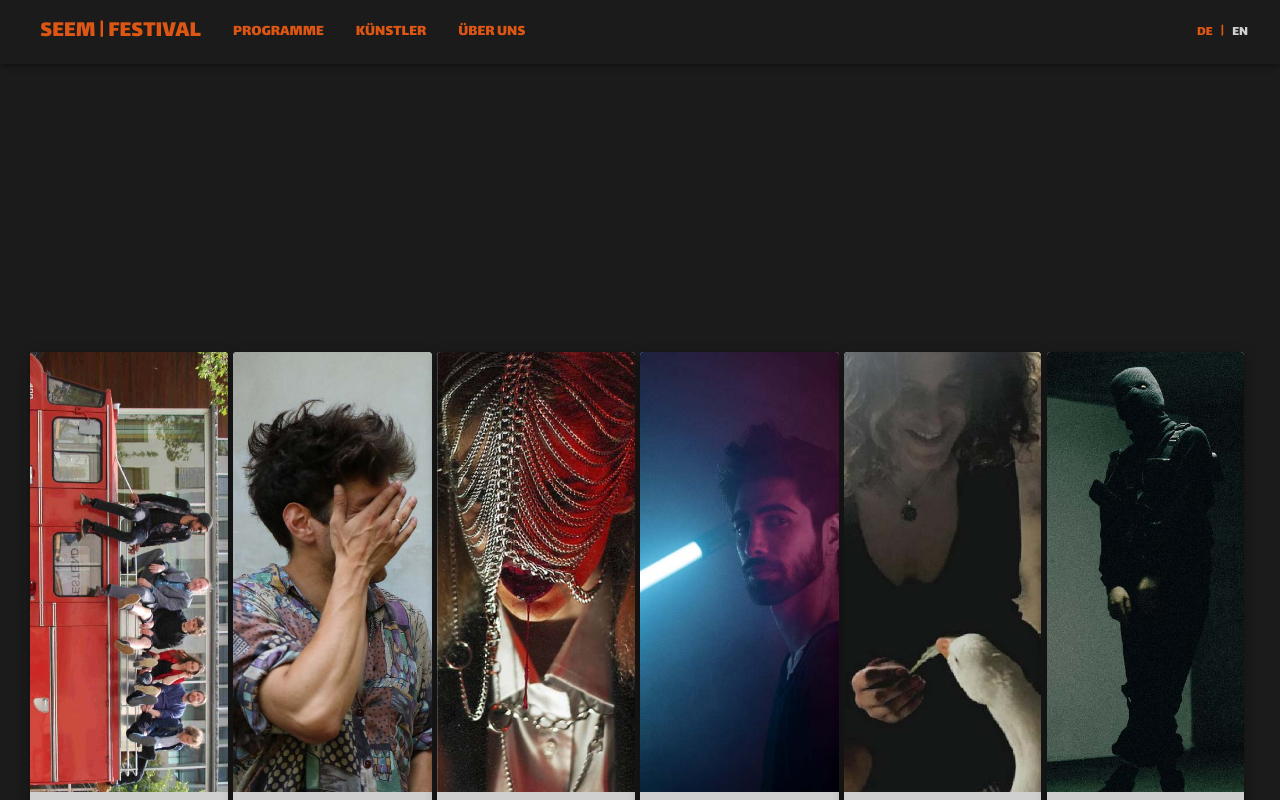
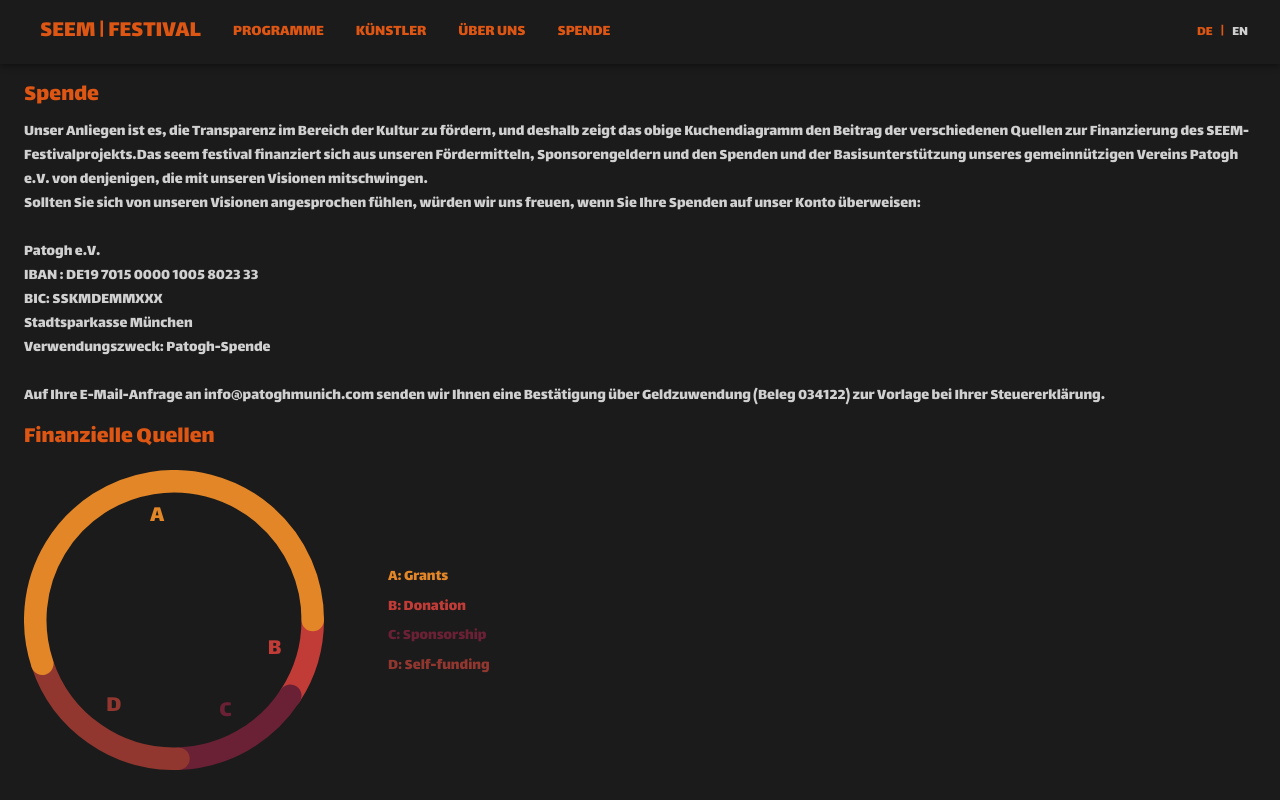
Before and after one commit to taranehn/seemfest, a React (Create React App) app: page /supportUs in a window 1280 px wide. Before the commit this address led to /. Shown: the top 800 px of the page. Built offline with nearby package versions, Linux system fonts and the light colour scheme.

Commit message:
Support us

```diff
--- a/package.json
+++ b/package.json
@@ -17,6 +17,7 @@
     "react-dom": "^17.0.2",
     "react-intl": "^5.20.12",
     "react-material-ui-carousel": "^2.3.5",
+    "react-minimal-pie-chart": "^8.2.0",
     "react-router-dom": "^5.3.0",
     "react-scripts": "4.0.3",
     "react-youtube": "^7.13.1",
--- /dev/null
+++ b/src/Pages/SupportUs.tsx
@@ -0,0 +1,90 @@
+import { Grid, Typography } from "@material-ui/core";
+import { makeStyles } from "@material-ui/core/styles";
+import { useIntl } from "react-intl";
+import Chart from "../components/Chart";
+
+const useStyles = makeStyles((theme) => ({
+  root: {
+    padding: theme.spacing(3),
+  },
+  icon: {
+    color: theme.palette.secondary.main,
+    padding: theme.spacing(0, 0.5, 0.5, 0),
+  },
+  title: {
+    margin: 0,
+    padding: theme.spacing(1, 2, 1, 0),
+  },
+  chart: {
+    padding: theme.spacing(10),
+    margin: theme.spacing(10),
+  },
+}));
+
+export default function SupportUs() {
+  const classes = useStyles();
+  const intl = useIntl();
+
+  return (
+    <Grid
+      className={classes.root}
+      container
+      spacing={2}
+      direction="column"
+      justifyContent="flex-start"
+      alignItems="flex-start"
+    >
+      <Grid item>
+        <Grid
+          container
+          direction="row"
+          justifyContent="flex-start"
+          spacing={0}
+          alignItems="center"
+        >
+          <Grid item>
+            <Typography
+              className={classes.title}
+              color="textSecondary"
+              gutterBottom
+              variant="h5"
+            >
+              {intl.formatMessage({ id: "support-us" })}
+            </Typography>
+          </Grid>
+        </Grid>
+        <Typography
+          color="textPrimary"
+          style={{ whiteSpace: "pre-line" }}
+          gutterBottom
+        >
+          {intl.formatMessage({ id: "support-des" })}
+        </Typography>
+
+        <Grid item>
+          <Grid
+            container
+            direction="column"
+            justifyContent="flex-start"
+            spacing={1}
+            alignItems="flex-start"
+          >
+            <Grid item>
+              <Typography
+                className={classes.title}
+                color="textSecondary"
+                gutterBottom
+                variant="h5"
+              >
+                {intl.formatMessage({ id: "chart-title" })}
+              </Typography>
+            </Grid>
+            <Grid item>
+              <Chart />
+            </Grid>
+          </Grid>
+        </Grid>
+      </Grid>
+    </Grid>
+  );
+}
--- a/src/Routing.js
+++ b/src/Routing.js
@@ -5,6 +5,7 @@
 import Artists from "./Pages/Artists";
 import AboutUs from "./Pages/AboutUs";
 import Impressum from "./Pages/Impressum";
+import SupportUs from "./Pages/SupportUs";
 
 export default function Routing() {
   return (
@@ -13,6 +14,7 @@
       <Route exact path="/programs" component={Programs} />
       <Route exact path="/programs" to="/festivalpass" component={Programs} />
       <Route exact path="/impressum" component={Impressum} />
+      <Route exact path="/supportUs" component={SupportUs} />
       <Route exact path="/artists" to="/embryo" component={Artists} />
       <Route exact path="/artists" to="/persian-empire" component={Artists} />
       <Route exact path="/artists" to="/roya" component={Artists} />
--- /dev/null
+++ b/src/components/Chart.tsx
@@ -0,0 +1,96 @@
+import { Grid, Typography } from "@mui/material";
+import { useIntl } from "react-intl";
+import { PieChart } from "react-minimal-pie-chart";
+
+export default function Chart() {
+  const intl = useIntl();
+
+  return (
+    <Grid
+      container
+      direction="row"
+      justifyContent="flex-start"
+      spacing={8}
+      alignItems="center"
+    >
+      <Grid item>
+        <PieChart
+          label={({ x, y, dx, dy, dataEntry }) => (
+            <text
+              style={{ fill: dataEntry.color, fontSize: "0.5rem" }}
+              x={x}
+              y={y}
+              dx={dx}
+              dy={dy}
+              dominant-baseline="central"
+              text-anchor="middle"
+            >
+              {dataEntry.title}
+            </text>
+          )}
+          center={[50, 50]}
+          data={[
+            {
+              color: "#C13C37",
+              title: "B",
+              value: 9,
+            },
+            {
+              color: "#6A2135",
+              title: "C",
+              value: 15,
+            },
+            {
+              color: "#91372f",
+              title: "D",
+              value: 20,
+            },
+            {
+              color: "#E38627",
+              title: "A",
+              value: 54,
+            },
+          ]}
+          labelPosition={70}
+          lengthAngle={360}
+          lineWidth={15}
+          paddingAngle={0}
+          radius={50}
+          rounded
+          startAngle={0}
+          viewBoxSize={[100, 100]}
+        />
+      </Grid>
+      <Grid item>
+        <Typography
+          color="textPrimary"
+          style={{ whiteSpace: "pre-line", color: "#E38627" }}
+          gutterBottom
+        >
+          A: {intl.formatMessage({ id: "grant" })}
+        </Typography>
+        <Typography
+          color="textPrimary"
+          style={{ whiteSpace: "pre-line", color: "#C13C37" }}
+          gutterBottom
+        >
+          B: {intl.formatMessage({ id: "donation" })}
+        </Typography>
+        <Typography
+          color="textPrimary"
+          style={{ whiteSpace: "pre-line", color: "#6A2135" }}
+          gutterBottom
+        >
+          C: {intl.formatMessage({ id: "sponsorship" })}
+        </Typography>
+        <Typography
+          color="textPrimary"
+          style={{ whiteSpace: "pre-line", color: "#91372f" }}
+          gutterBottom
+        >
+          D: {intl.formatMessage({ id: "self-funding" })}
+        </Typography>
+      </Grid>
+    </Grid>
+  );
+}
--- a/src/topbar/PagesList.tsx
+++ b/src/topbar/PagesList.tsx
@@ -11,6 +11,10 @@
     titleId: "about-us",
     link: "/aboutus",
   },
+  {
+    titleId: "support-us",
+    link: "/supportus",
+  },
 ];
 
 export default PagesList;
--- a/src/translation/de.json
+++ b/src/translation/de.json
@@ -66,5 +66,12 @@
   "the-seem": "Der*die SEEM",
   "seem-des": "Das Wort \"Seem\" bedeutet in Farsi allgemein Draht. Aufgrund des ambivalenten Charakters der persischen Sprache bedeutet es aber auch Kabel und Saite.\nAufgrund dieser facettenreichen Definition dieses einfachen Wortes, ist es in vielen Aspekten des Lebens präsent. Als Kabel erscheint es als ein unverzichtbarer Teil jeder urbanen Landschaft, als Saite fungiert es als Hauptträger des Klangs in den Instrumenten, und schließlich ist es als Draht der Hauptlieferant aller elektronischen Gerätschaften.\nAll dies gesagt, überspringen wir vielleicht das Nachdenken über \"Seem\" in unserem Alltag, wie auch über jeden Klang und jedes Geräusch und jeden unkonventionellen Klang im urbanen Leben.\nDer Schwerpunkt dieses Projektes ist es, diese Töne zum Leben zu erwecken und sie unter experimenteller, instrumentaler und elektrotechnischer Musik zu komponieren, wobei \"Seem\" eine entscheidende Rolle spielt.\nKurz gesagt, unser Festival ist ein Aufruf, den experimentellen Klang um uns herum zu respektieren, und in diesem Sinne ist es die Feier von Kabel, Saite und Draht gleichzeitig. Das heißt, es ist die Feier von \"Seem\".\nZu diesem Zweck haben wir unser Projekt \"Seem|Festival\" genannt.",
   "roody": "Roody",
-  "roody-des": "Roody ist eine 22-jährige MC oder wie sie sich selbst nennt - Rapkon, oder \"Rap-Macherin\" auf Farsi. Sie ist auch Produzentin und eine multidisziplinäre Künstlerin aus dem Westen Teherans und begann im Alter von 15 Jahren zu rappen. 2019 erschien zunächst ihre Debütsingle \"Tehran\";, die 2020 zu ihrem Debütalbum \"Cellul\" führte.\nNach einer Reihe von Single-Veröffentlichungen und Kollaborationen hat sie kürzlich ihr neues Instrumentalalbum \"Dar Shahr\" veröffentlicht und sich damit als eine der vielversprechendsten weiblichen Hip-Hop-Künstlerinnen der zeitgenössischen iranischen Musikszene etabliert."
+  "roody-des": "Roody ist eine 22-jährige MC oder wie sie sich selbst nennt - Rapkon, oder \"Rap-Macherin\" auf Farsi. Sie ist auch Produzentin und eine multidisziplinäre Künstlerin aus dem Westen Teherans und begann im Alter von 15 Jahren zu rappen. 2019 erschien zunächst ihre Debütsingle \"Tehran\";, die 2020 zu ihrem Debütalbum \"Cellul\" führte.\nNach einer Reihe von Single-Veröffentlichungen und Kollaborationen hat sie kürzlich ihr neues Instrumentalalbum \"Dar Shahr\" veröffentlicht und sich damit als eine der vielversprechendsten weiblichen Hip-Hop-Künstlerinnen der zeitgenössischen iranischen Musikszene etabliert.",
+  "support-us": "Spende",
+  "support-des": "Unser Anliegen ist es, die Transparenz im Bereich der Kultur zu fördern, und deshalb zeigt das obige Kuchendiagramm den Beitrag der verschiedenen Quellen zur Finanzierung des SEEM-Festivalprojekts.Das seem festival finanziert sich aus unseren Fördermitteln, Sponsorengeldern und den Spenden und der Basisunterstützung unseres gemeinnützigen Vereins Patogh e.V. von denjenigen, die mit unseren Visionen mitschwingen.\nSollten Sie sich von unseren Visionen angesprochen fühlen, würden wir uns freuen, wenn Sie Ihre Spenden auf unser Konto überweisen:\n\nPatogh e.V.\nIBAN : DE19 7015 0000 1005 8023 33\nBIC: SSKMDEMMXXX\nStadtsparkasse München\nVerwendungszweck: Patogh-Spende\n\nAuf Ihre E-Mail-Anfrage an info@patoghmunich.com senden wir Ihnen eine Bestätigung über Geldzuwendung (Beleg 034122) zur Vorlage bei Ihrer Steuererklärung.",
+  "chart-title": "Finanzielle Quellen",
+  "grant": "Grants",
+  "sponsorship": "Sponsorship",
+  "self-funding": "Self-funding",
+  "donation": "Donation"
 }
--- a/src/translation/en.json
+++ b/src/translation/en.json
@@ -66,5 +66,12 @@
   "the-seem": "The SEEM",
   "seem-des": "The word \"Seem\" auf Persisch generally means wire. However, due to the ambivalent nature of the Persian language, it also means cable and string.\nBecause of this multifaceted definition of this simple word, it is present in many aspects of life. As a cable, it appears as an indispensable part of any urban landscape; as a string, it acts as the main carrier of sound in instruments; and finally, as a wire, it is the main supplier of all electronic gadgets.\nAll these said, we may be skipping over thinking about \"seem\" in our everyday lives, as well as every sound and noise and unconventional sound in urban life.\nThe focus of this project is to bring these sounds to life and compose them under experimental, instrumental and electro-technical music, where \"Seem\" plays a crucial role.\nIn short, our festival is a call to respect the experimental sound around us, and in this sense it is the celebration of cable, string and wire at the same time. That is, it is the celebration of \"Seem.\"\nTo this end, we have named our project \"Seem|Festival\".",
   "roody": "Roody",
-  "roody-des": "Roody is a 22 years old MC or as she calls herself – Rapkon, or \"Rap-doer\" in Frasi. Also a producer and a multidisciplinary artist from west Tehran, she started rapping at the age of 15. Her Debut single track “Tehran” released in 2019 first, which later led to her debut album \"Cellul\" in 2020.\nFollowing a number of single releases and collaborations, she has recently released her new instrumental album, \"Dar Shahr\" establishing herself as one of the most promising female Hip-Hop artists in Iranian Contemporary music scene."
+  "roody-des": "Roody is a 22 years old MC or as she calls herself – Rapkon, or \"Rap-doer\" in Frasi. Also a producer and a multidisciplinary artist from west Tehran, she started rapping at the age of 15. Her Debut single track “Tehran” released in 2019 first, which later led to her debut album \"Cellul\" in 2020.\nFollowing a number of single releases and collaborations, she has recently released her new instrumental album, \"Dar Shahr\" establishing herself as one of the most promising female Hip-Hop artists in Iranian Contemporary music scene.",
+  "support-us": "Support Us",
+  "support-des": "Our milestone is to promote transparency in the realm of culture, and therefore the above pie-chart shows the contribution of different sources to fund the seem festival project. Seem festival is financed by our grants, sponsorship and the donation and grass root support of our non-profit association Patogh e.V. from those who resonate with our visions.\nShould you feel on board with our visions, we would be honored to receive your donations transferred to our bank account:\n\nPatogh e.V.\nIBAN : DE19 7015 0000 1005 8023 33\nBIC: SSKMDEMMXXX\nStadtsparkasse München\nReference/ Verwendungszweck: Patogh-Spende\n\nWe will send you upon your email request on info@patoghmunich.com a confirmation of monetary donation (document 034122) for submission in your tax declaration.",
+  "chart-title": "Financial Sources",
+  "grant": "Grants",
+  "sponsorship": "Sponsorship",
+  "self-funding": "Self-funding",
+  "donation": "Donation"
 }
```
Also changed, not shown: 1 other file (tests, documents, lock files or other folders).
